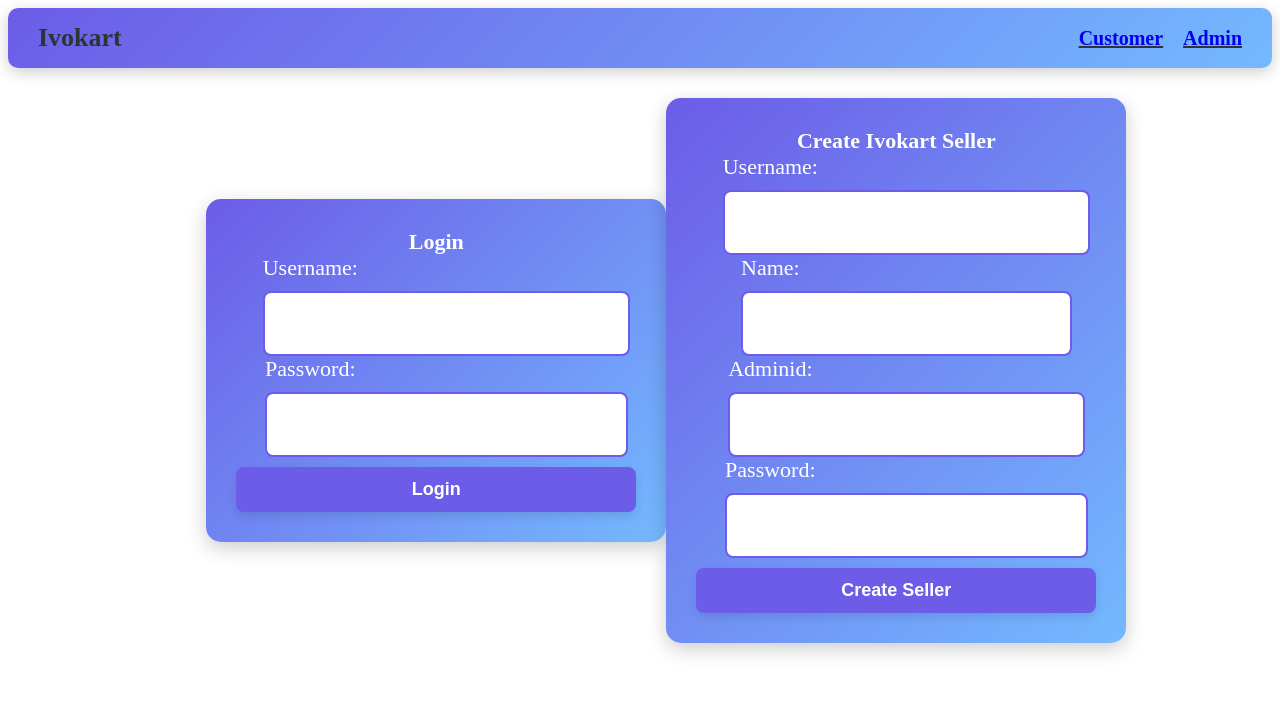
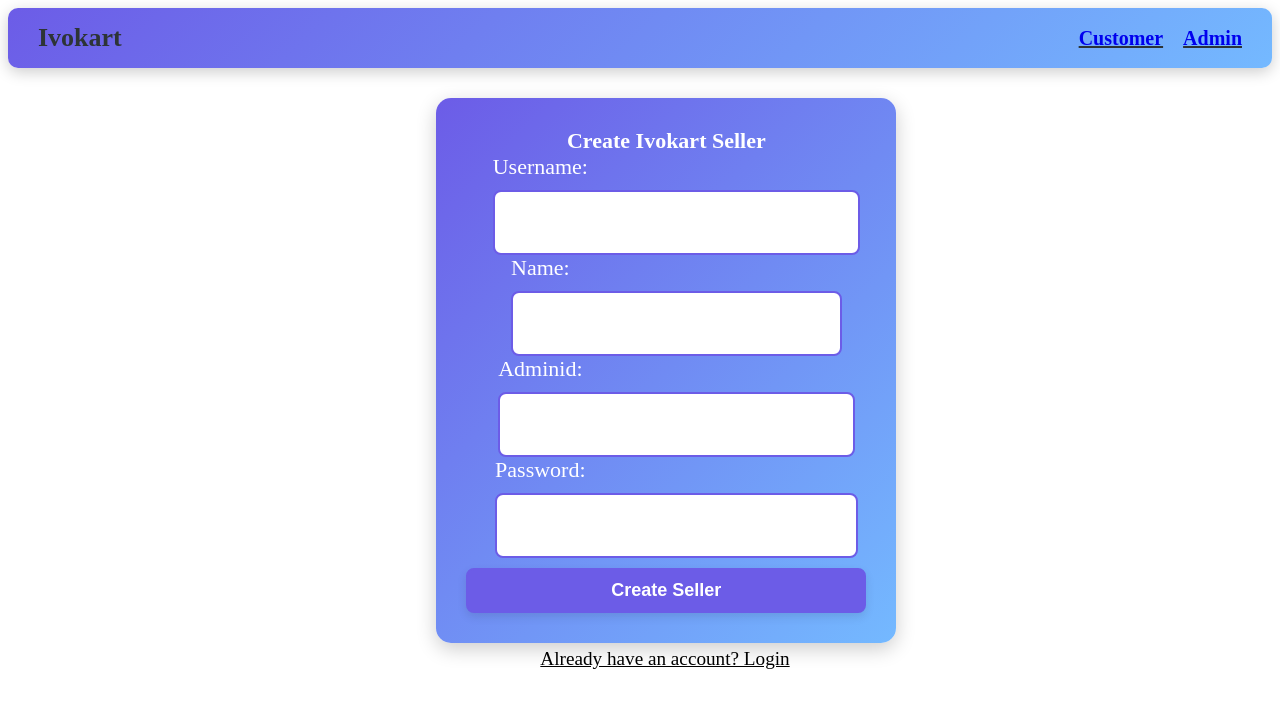
Before and after one commit to TusharBR/iVoyant, a React (Vite) app: page /admin in a window 1280 px wide. Shown: the top 708 px of the page. Built offline with nearby package versions, Linux system fonts and the light colour scheme.

Commit message:
feature:togglingAdmin

```diff
--- a/src/components/Adminlogin.tsx
+++ b/src/components/Adminlogin.tsx
@@ -20,13 +20,15 @@
    const dispatch= useDispatch()
    const [oit,nit]=useState({ username: "",name:"", adminid: "",password:"",isadmin:"true"});
    const [,cnit]=useState({ username: "",password:"" });
+   const [loginToggle,setloginToggle]=useState(false)
    const handleChange = (e: React.ChangeEvent<HTMLInputElement>)   => {
     nit({ ...oit, [e.target.name]: e.target.value });
   };
    function createcustomer()
    {
     dispatch(createuser(oit))
-    nit({ username: "",name:"", adminid: "",password:"" ,isadmin:"true"})
+    nit({ username: "",name:"", adminid: "",password:"" ,isadmin:"true"});
+    setloginToggle(!loginToggle)
    }
    const users=useSelector((state:statetype)=>state.credentials.users);
  const navg=useNavigate()
@@ -48,9 +50,13 @@
   return (
     <>
   <div className="maincontainers">
+  {loginToggle &&(
+    <div>
     <Logininput handleLogin={handleLogin} />
+    <div onClick={()=>setloginToggle(!loginToggle)}  style={{textAlign:"center",marginLeft:"50px",textDecoration:"underline",marginTop:"5px",fontSize:"larger"}}>Don’t have an account? Create account</div>
+    </div>)}
   <div>
-  <div className="logincontainer">
+  {!loginToggle && <div className="logincontainer">
         <h4 style={{margin:0}}>Create Ivokart Seller</h4>
         <div  >
           <label>Username:</label>
@@ -105,7 +111,9 @@
   Create Seller
 </button>
 
-        </div>
+        </div>}
+        {!loginToggle && <div onClick={()=>setloginToggle(!loginToggle)} style={{textAlign:"center",display:"block",marginLeft:"50px",textDecoration:"underline",marginTop:"5px",fontSize:"larger"}}>Already have an account? Login</div>}
+
   </div>
   </div>
  </>
--- a/src/components/Login.tsx
+++ b/src/components/Login.tsx
@@ -44,9 +44,11 @@
   return (
     <>
   <div className="maincontainers" >
-  {loginToggle &&(<div>
+  {loginToggle &&(
+    <div>
     <Logininput handleLogin={handleLogin} />
-    <div onClick={()=>setloginToggle(!loginToggle)}  style={{textAlign:"center",marginLeft:"50px",textDecoration:"underline",marginTop:"5px",fontSize:"larger"}}>Don’t have an account? Create account</div></div>)}
+    <div onClick={()=>setloginToggle(!loginToggle)}  style={{textAlign:"center",marginLeft:"50px",textDecoration:"underline",marginTop:"5px",fontSize:"larger"}}>Don’t have an account? Create account</div>
+    </div>)}
   <div>
  {!loginToggle && <div className="logincontainer">
         <h4 style={{margin:0}}>Create Customer</h4>
```
